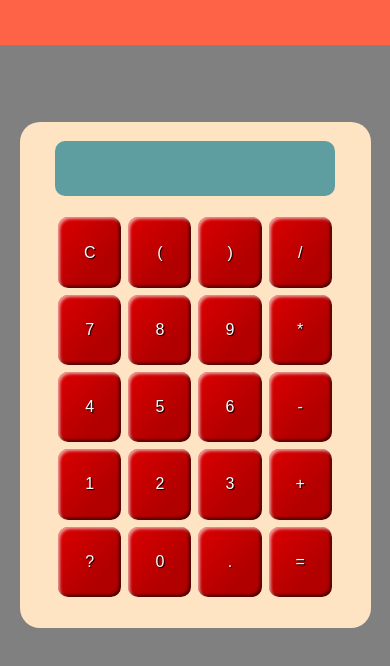
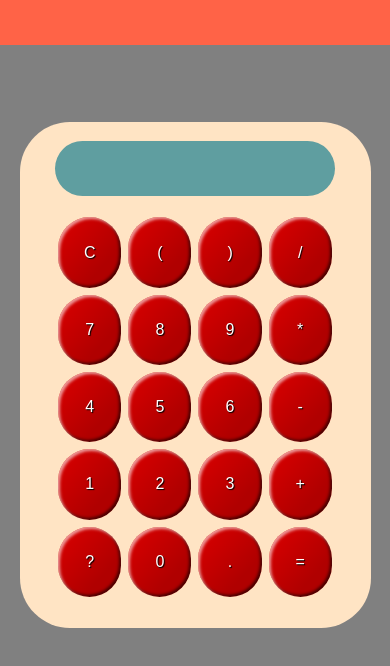
Before and after one commit to Patrick1607B/Jscalculatrice, a plain HTML site: page index.html in a window 390 px wide. Shown: the part 124-790 px from the top of the page. Drawn offline with Linux system fonts and the light colour scheme.

Commit message:
Update style.css

```diff
--- a/style.css
+++ b/style.css
@@ -49,14 +49,14 @@ main {
     display: flex;
     flex-direction: column;
     align-items: center;
-    border-radius: 20px;
+    border-radius: var(--br);
 }
 
 .afficheur {
     width: 80%;
     height: 55px;
     background-color: var(--backgroundAfficheur);
-    border-radius: 10px;
+    border-radius: var(--br);
     display: flex;
     justify-content: end;
     align-items: center;
@@ -96,7 +96,7 @@ main {
     width: 90%;
     color: var(--styleD);
     text-shadow: 1px 1px 1px #000;
-    border-radius: 10px;
+    border-radius: var(--br);
     background-color: var(--touches);
     background-image: linear-gradient(to top left, rgba(0, 0, 0, 0.2), rgba(0, 0, 0, 0.2) 30%, rgba(0, 0, 0, 0));
     box-shadow: inset 2px 2px 3px rgba(255, 255, 255, 0.6), inset -2px -2px 3px rgba(0, 0, 0, 0.6);
@@ -130,7 +130,7 @@ main {
         display: flex;
         flex-direction: column;
         align-items: center;
-        border-radius: 20px;
+        border-radius: var(--br);
     }
 
     .touches {
@@ -155,7 +155,7 @@ main {
         width: 90%;
         color: var(--styleD);
         text-shadow: var(--text-shadow);
-        border-radius: 10px;
+        border-radius: var(--br);
         background-color: var(--touches);
         background-image: linear-gradient(to top left, rgba(0, 0, 0, 0.2), rgba(0, 0, 0, 0.2) 30%, rgba(0, 0, 0, 0));
         box-shadow: inset 2px 2px 3px rgba(255, 255, 255, 0.6), inset -2px -2px 3px rgba(0, 0, 0, 0.6);
@@ -179,7 +179,7 @@ main {
         width: 90%;
         color: #fff;
         text-shadow: 1px 1px 1px #000;
-        border-radius: 10px;
+        border-radius: var(--br);
         background-color: rgba(220, 0, 0, 1);
         background-image: linear-gradient(to top left, rgba(0, 0, 0, 0.2), rgba(0, 0, 0, 0.2) 30%, rgba(0, 0, 0, 0));
         box-shadow: inset 2px 2px 3px rgba(255, 255, 255, 0.6), inset -2px -2px 3px rgba(0, 0, 0, 0.6);
@@ -202,7 +202,7 @@ main {
         width: 80%;
         height: 55px;
         background-color: var(--backgroundAfficheur);
-        border-radius: 10px;
+        border-radius: var(--br);
         display: flex;
         justify-content: end;
         align-items: center;
```
